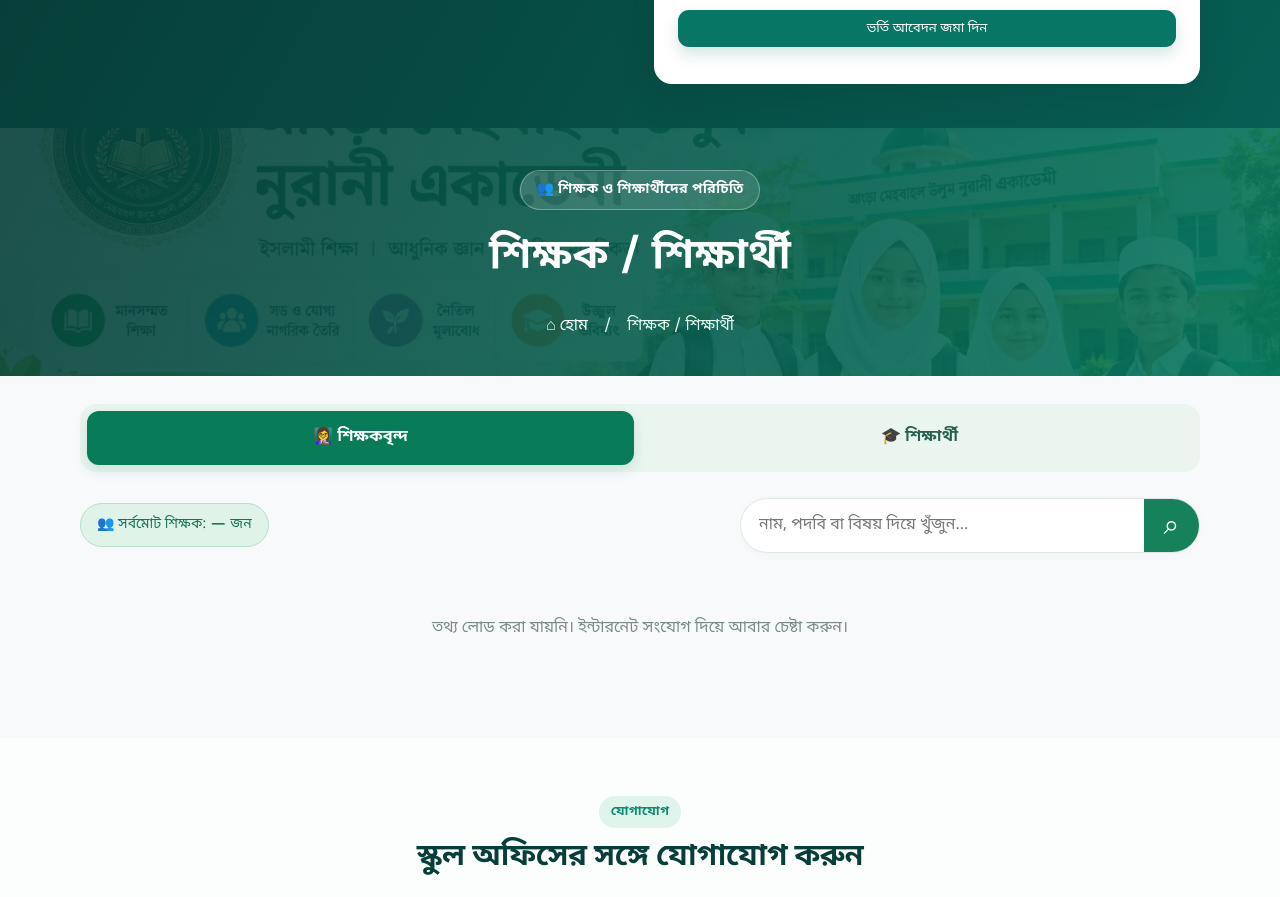
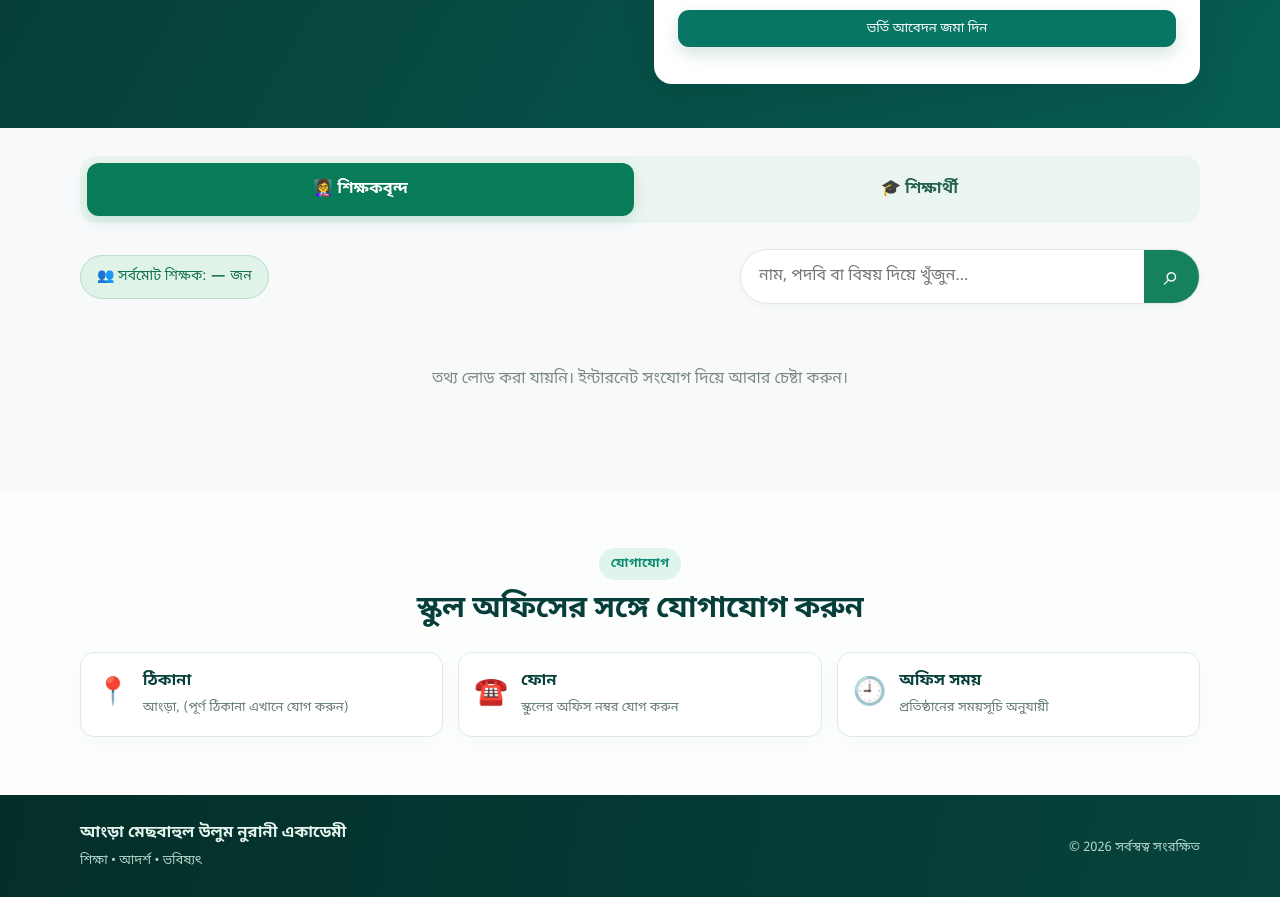
Before and after one commit to mdmasumrana1580-design/Angra-Madrasha, a website: page sitework/index.html in a window 1280 px wide. Shown: the part 2164-3061 px from the top of the page. Drawn offline with Linux system fonts and the light colour scheme; no server answers.

Commit message:
Add files via upload

```diff
--- a/sitework/index.html
+++ b/sitework/index.html
@@ -32,7 +32,7 @@
 <section class="programs" id="programs"><div class="wrap"><div class="sectionhead"><span class="eyebrow">আমাদের কার্যক্রম</span><h2>শিক্ষা ও বিকাশ</h2><p></p></div><div class="featuregrid"><article class="program"><span>📘</span><h3>নূরানী শিক্ষা</h3><p>প্রতিষ্ঠানের নির্ধারিত পাঠ্যক্রম অনুযায়ী পাঠদান।</p></article><article class="program"><span>✍️</span><h3>সাধারণ শিক্ষা</h3><p>ভাষা, গণিত ও প্রয়োজনীয় মৌলিক দক্ষতার চর্চা।</p></article><article class="program"><span>🌟</span><h3>নৈতিক শিক্ষা</h3><p>শিষ্টাচার, দায়িত্ববোধ ও সুন্দর আচরণের অনুশীলন।</p></article></div></div></section>
 <section class="section wrap" id="notice"><div class="sectionhead left"><span class="eyebrow">সর্বশেষ তথ্য</span><h2>নোটিশ বোর্ড</h2><p></p></div><div id="noticeList" class="notices"><article class="notice"><span class="date">প্রতিষ্ঠানের ঘোষণা</span><h3>ওয়েবসাইটে স্বাগতম</h3><p>ভর্তি, ছুটি ও পরীক্ষার নির্ভরযোগ্য তথ্যের জন্য স্কুল অফিসের সঙ্গে যোগাযোগ করুন।</p></article></div></section>
 <section class="admission" id="admission"><div class="wrap admissionbox"><div><span class="eyebrow">ভর্তি সংক্রান্ত</span><h2>নতুন শিক্ষার্থী ভর্তির তথ্য</h2><p></p><p class="small"></p></div><form id="admissionForm"><label>অভিভাবকের নাম<input name="guardian" required placeholder="অভিভাবকের নাম"></label><label>যোগাযোগ নম্বর<input name="phone" inputmode="tel" required placeholder="মোবাইল নম্বর"></label><label>যে শ্রেণিতে ভর্তি হতে ইচ্ছুক<input name="grade" required placeholder="শ্রেণির নাম"></label><button class="btn primary" type="submit">ভর্তি আবেদন জমা দিন</button><p id="formMsg" class="formmsg" role="status"></p></form></div></section>
-<section class="teachers-section" id="teachers-students"><div class="teachers-hero"><div class="wrap"><span class="eyebrow">👥 শিক্ষক ও শিক্ষার্থীদের পরিচিতি</span><h2>শিক্ষক / শিক্ষার্থী</h2><p></p><div class="teacher-crumb">⌂ <a href="#home">হোম</a>　/　শিক্ষক / শিক্ষার্থী</div></div></div><div class="wrap teacher-content">
+<section class="teachers-section" id="teachers-students"><div class="wrap teacher-content">
 <div class="directory-tabs" role="tablist" aria-label="শিক্ষক ও শিক্ষার্থী ক্যাটাগরি"><button class="directory-tab active" id="teachersTab" type="button" role="tab" aria-selected="true" aria-controls="teachersPanel">👩‍🏫 শিক্ষকবৃন্দ</button><button class="directory-tab" id="studentsTab" type="button" role="tab" aria-selected="false" aria-controls="studentsPanel">🎓 শিক্ষার্থী</button></div>
 <div id="teachersPanel" role="tabpanel" aria-labelledby="teachersTab"><div class="teacher-toolbar"><span class="teacher-count">👥 সর্বমোট শিক্ষক: <strong id="teacherCount">০</strong> জন</span><label class="teacher-search"><input id="teacherSearch" type="search" placeholder="নাম, পদবি বা বিষয় দিয়ে খুঁজুন..." aria-label="শিক্ষক খুঁজুন"><button type="button" aria-label="খুঁজুন">⌕</button></label></div><div class="teacher-grid" id="teacherGrid" aria-live="polite"></div><p class="teacher-empty" id="teacherEmpty">শিক্ষকের তথ্য লোড হচ্ছে...</p></div>
 <div id="studentsPanel" role="tabpanel" aria-labelledby="studentsTab" hidden><div class="teacher-toolbar"><span class="teacher-count">🎓 সর্বমোট শিক্ষার্থী: <strong id="studentCount">০</strong> জন</span><label class="teacher-search"><input id="studentSearch" type="search" placeholder="নাম, শ্রেণি বা রোল দিয়ে খুঁজুন..." aria-label="শিক্ষার্থী খুঁজুন"><button type="button" aria-label="খুঁজুন">⌕</button></label></div><div class="teacher-grid" id="studentGrid" aria-live="polite"></div><p class="teacher-empty" id="studentEmpty">শিক্ষার্থীদের তথ্য লোড হচ্ছে...</p></div>
--- a/sitework/style.css
+++ b/sitework/style.css
@@ -216,3 +216,8 @@ img{max-width:100%;height:auto}
 .teacher-avatar[hidden] {
   display: none !important;
 }
+
+
+/* Teacher/student directory: match the site's light section background; remove dark banner styling */
+.teachers-section{background:#f7f9fb!important;padding-top:0}
+.teacher-content{padding-top:28px}
```
